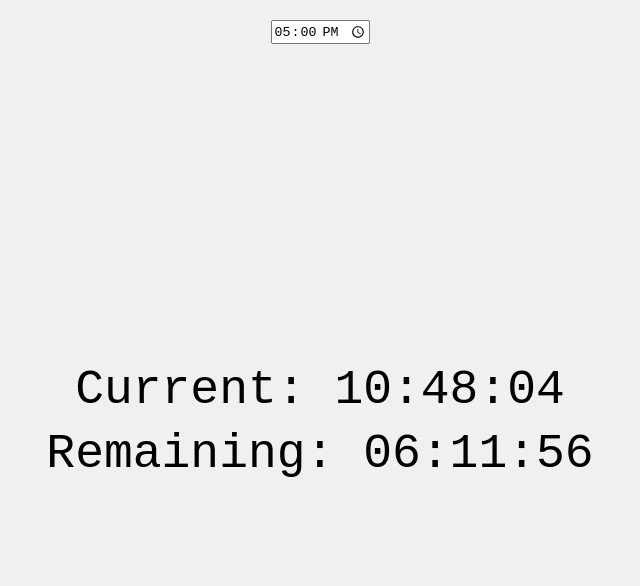
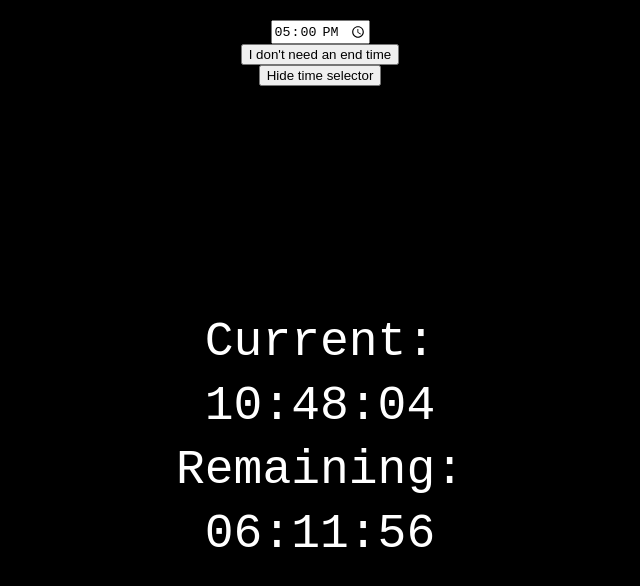
Before and after one commit to alfonsodelavega/time, a plain HTML site: page index.html in a window 1280 px wide. Shown: the whole page, without its empty margins (320-960 px from the left). Drawn offline with Linux system fonts and the light colour scheme.

Commit message:
Add time selector hiding buttons

```diff
--- a/index.html
+++ b/index.html
@@ -13,7 +13,8 @@
             justify-content: center;
             height: 100vh;
             margin: 0;
-            background-color: #f0f0f0;
+            background-color: #000000;
+            color: #ffffff;
         }
         #endTimeSelector {
             margin-top: 20px;
@@ -31,20 +32,28 @@
 </head>
 <body>
     <input type="time" id="endTimeSelector" step="60" min="00:00" max="23:59" value="17:00">
+    <button id="hideButton">I don't need an end time</button>
+    <button id="hideSelector">Hide time selector</button>
+
     <div id="timeDisplay">
-        <div id="currentTime">Current: 16:23:15</div>
-        <div id="remainingTime">Remaining: 00:36:44</div>
+        <div id="currentText">Current: </div><div id="currentTime">16:23:15</div>
+        <div id="remainingText">Remaining: </div><div id="remainingTime">00:36:44</div>
     </div>
 
     <script>
         const endTimeSelector = document.getElementById('endTimeSelector');
         const currentTimeDisplay = document.getElementById('currentTime');
         const remainingTimeDisplay = document.getElementById('remainingTime');
+        const hideButton = document.getElementById('hideButton');
+        const hideSelector = document.getElementById('hideSelector');
+        const currentText = document.getElementById('currentText');
+        const remainingText = document.getElementById('remainingText');
+
 
         function updateTime() {
             const now = new Date();
             const currentTime = now.toLocaleTimeString('es-ES', { hour12: false });
-            currentTimeDisplay.textContent = `Current: ${currentTime}`;
+            currentTimeDisplay.textContent = `${currentTime}`;
 
             const endTime = endTimeSelector.value;
             if (endTime) {
@@ -63,11 +72,26 @@
                     seconds = Math.floor((diff % 60000) / 1000);
                 }
 
-                remainingTimeDisplay.textContent = `Remaining: ${hours.toString().padStart(2, '0')}:${minutes.toString().padStart(2, '0')}:${seconds.toString().padStart(2, '0')}`;
+                remainingTimeDisplay.textContent = `${hours.toString().padStart(2, '0')}:${minutes.toString().padStart(2, '0')}:${seconds.toString().padStart(2, '0')}`;
             } else {
                 remainingTimeDisplay.textContent = 'Please select an end time';
             }
         }
+
+        hideButton.addEventListener('click', () => {
+            endTimeSelector.style.display = 'none';
+            currentText.style.display = 'none';
+            remainingText.style.display = 'none';
+            remainingTimeDisplay.style.display = 'none';
+            hideButton.style.display = 'none';
+            hideSelector.style.display = 'none';
+        });
+
+        hideSelector.addEventListener('click', () => {
+            endTimeSelector.style.display = 'none';
+            hideSelector.style.display = 'none';
+            hideButton.style.display = 'none';
+        });
 
         endTimeSelector.addEventListener('change', updateTime);
         setInterval(updateTime, 1000);
```
